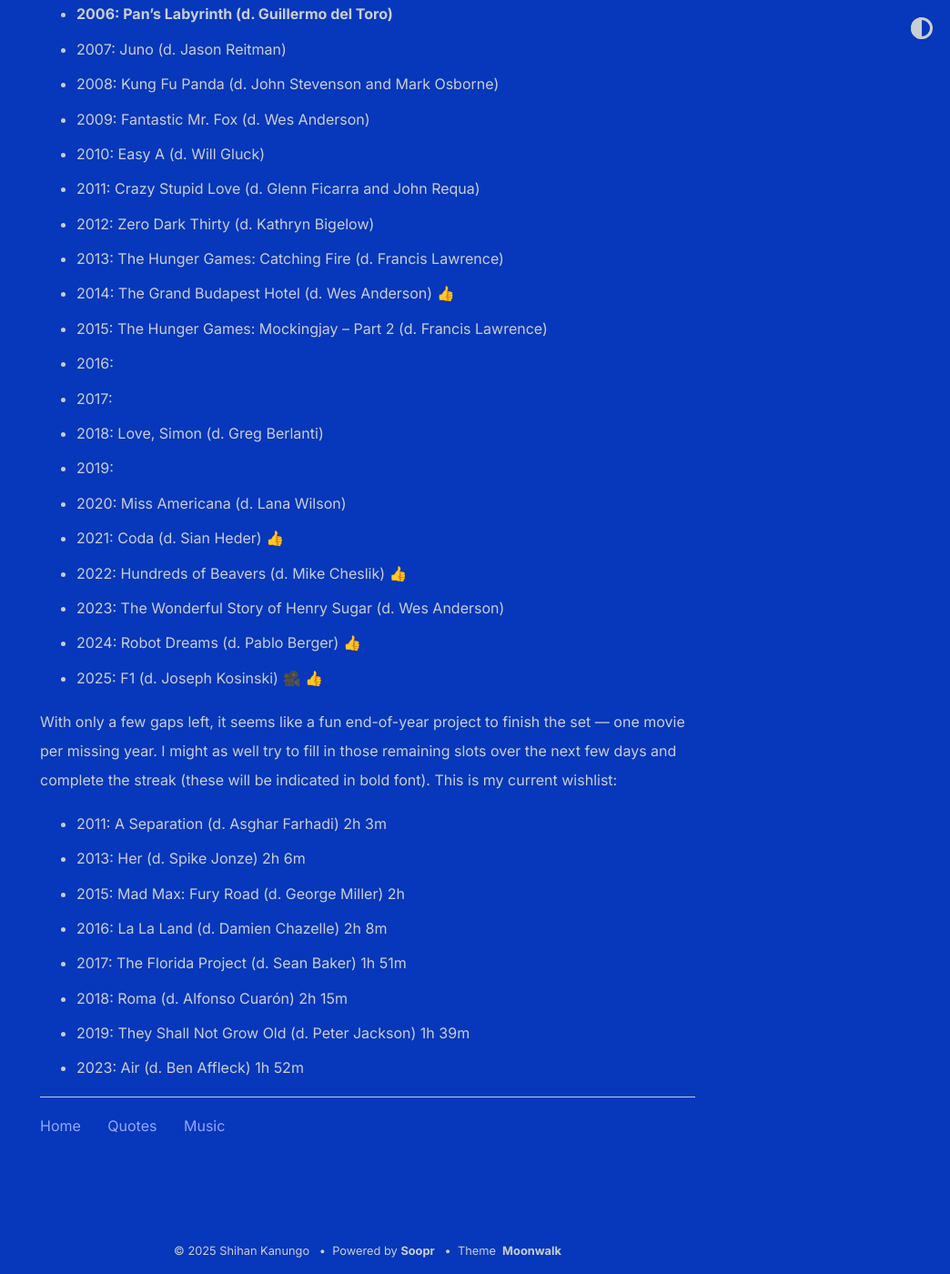
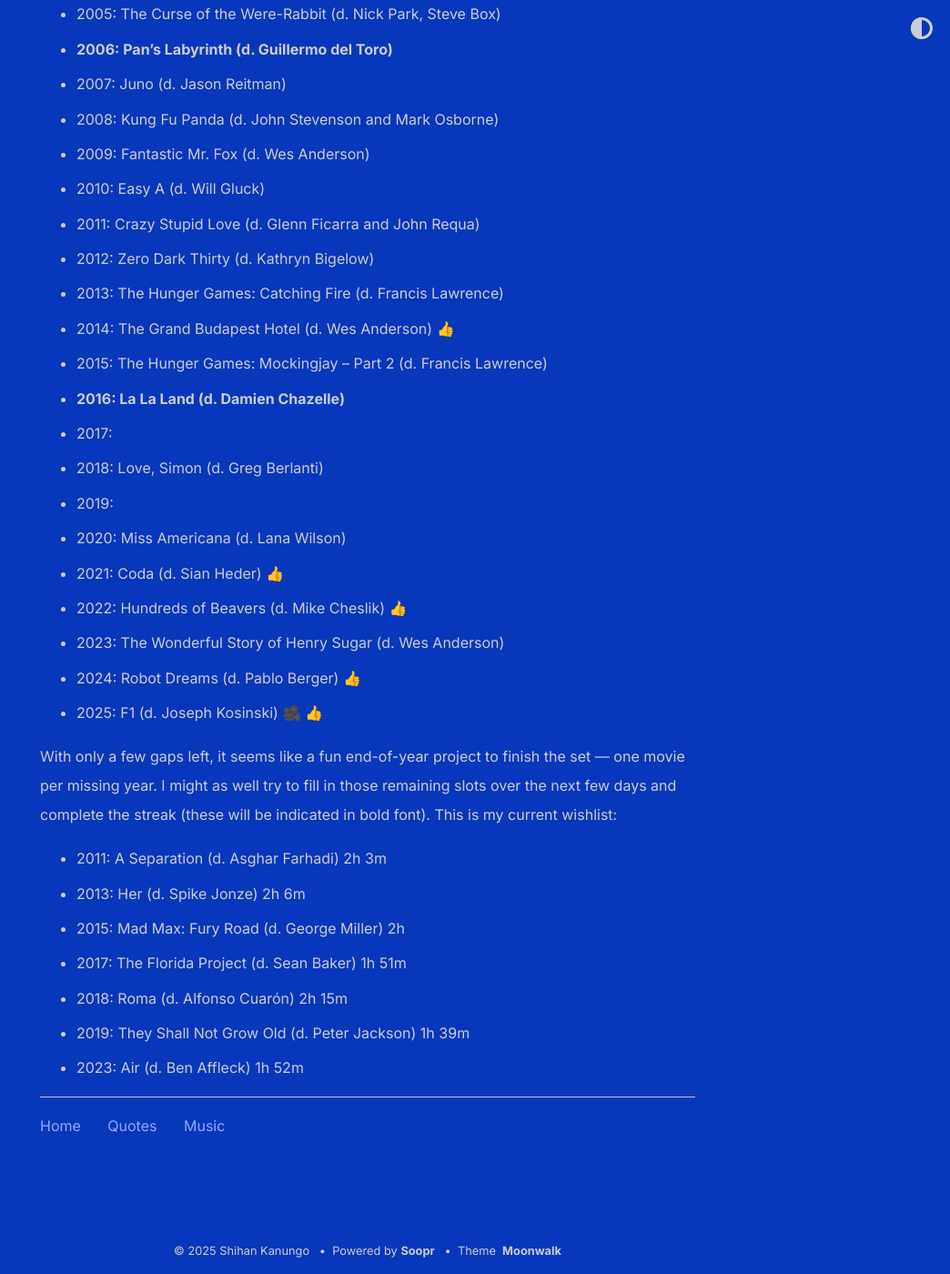
Before and after one commit to shihankanungo/shihankanungo.github.io, a Jekyll site: the page built from movies.md, in a window 1280 px wide and 1400 px high, scrolled down 3386 px. Shown: the whole window at 91% size, without its empty margins (236-1280 px from the left). Built offline with Jekyll 4.4.1, drawn with Linux system fonts in a browser that asks for light colours; some of the changed lines change nothing that is shown; some of the changed text lies outside the part shown.

Commit message:
Update movies.md

```diff
--- a/movies.md
+++ b/movies.md
@@ -32,6 +32,7 @@
 - Crazy Stupid Love (2011 d. Glenn Ficarra and John Requa)
 - Zero Dark Thirty (2012 d. Kathryn Bigelow)
 - The Imitation Game (2014 d. Morten Tyldum) 👍
+- La La Land (2016 d. Damien Chazelle)
 - Love, Simon (2018 d. Greg Berlanti)
 - Coda (2021 d. Sian Heder) 👍
 - Wicked (2024 d. Jon M. Chu)
@@ -83,7 +84,7 @@
 - 2013: The Hunger Games: Catching Fire (d. Francis Lawrence)
 - 2014: The Grand Budapest Hotel (d. Wes Anderson) 👍
 - 2015: The Hunger Games: Mockingjay – Part 2 (d. Francis Lawrence)
-- 2016:
+- **2016: La La Land (d. Damien Chazelle)**
 - 2017:
 - 2018: Love, Simon (d. Greg Berlanti)
 - 2019:
@@ -99,7 +100,6 @@
 - 2011: A Separation (d. Asghar Farhadi) 2h 3m
 - 2013: Her (d. Spike Jonze) 2h 6m
 - 2015: Mad Max: Fury Road (d. George Miller) 2h
-- 2016: La La Land (d.  Damien Chazelle) 2h 8m
 - 2017: The Florida Project (d. Sean Baker) 1h 51m
 - 2018: Roma (d. Alfonso Cuarón) 2h 15m
 - 2019: They Shall Not Grow Old (d. Peter Jackson) 1h 39m
```
